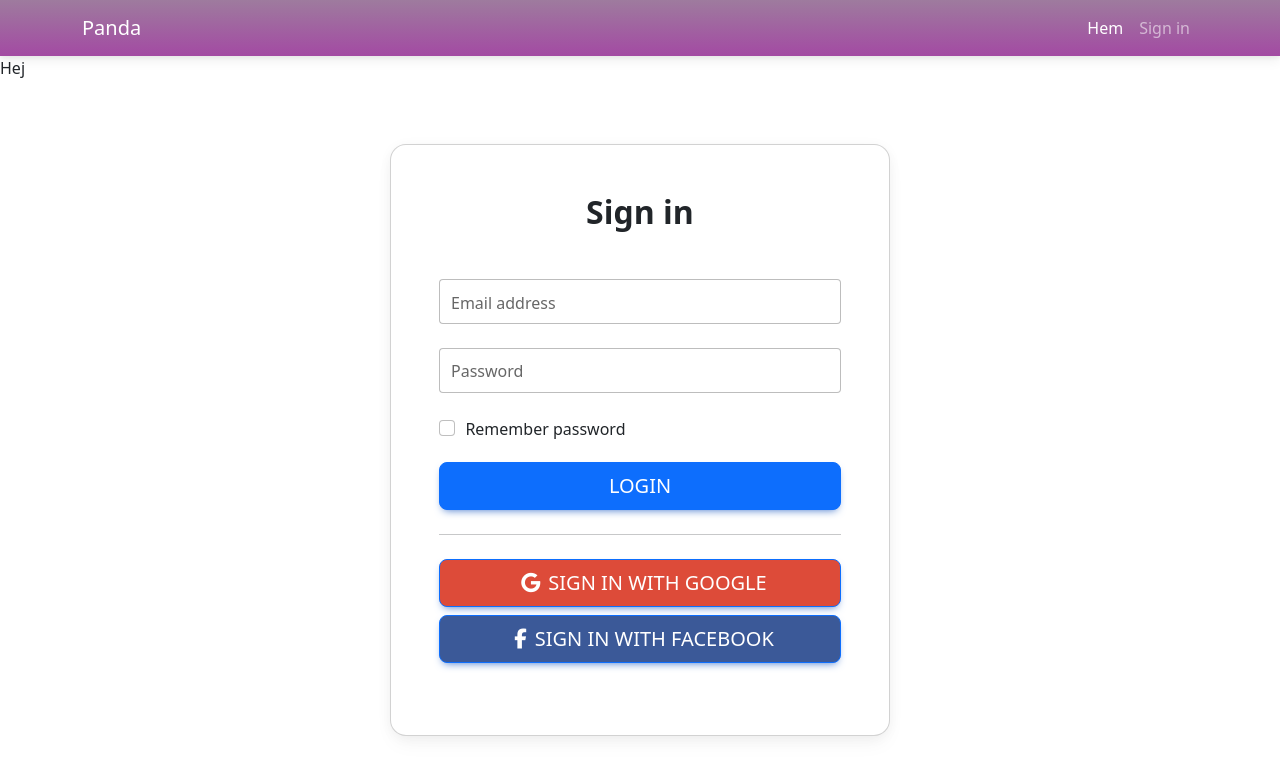
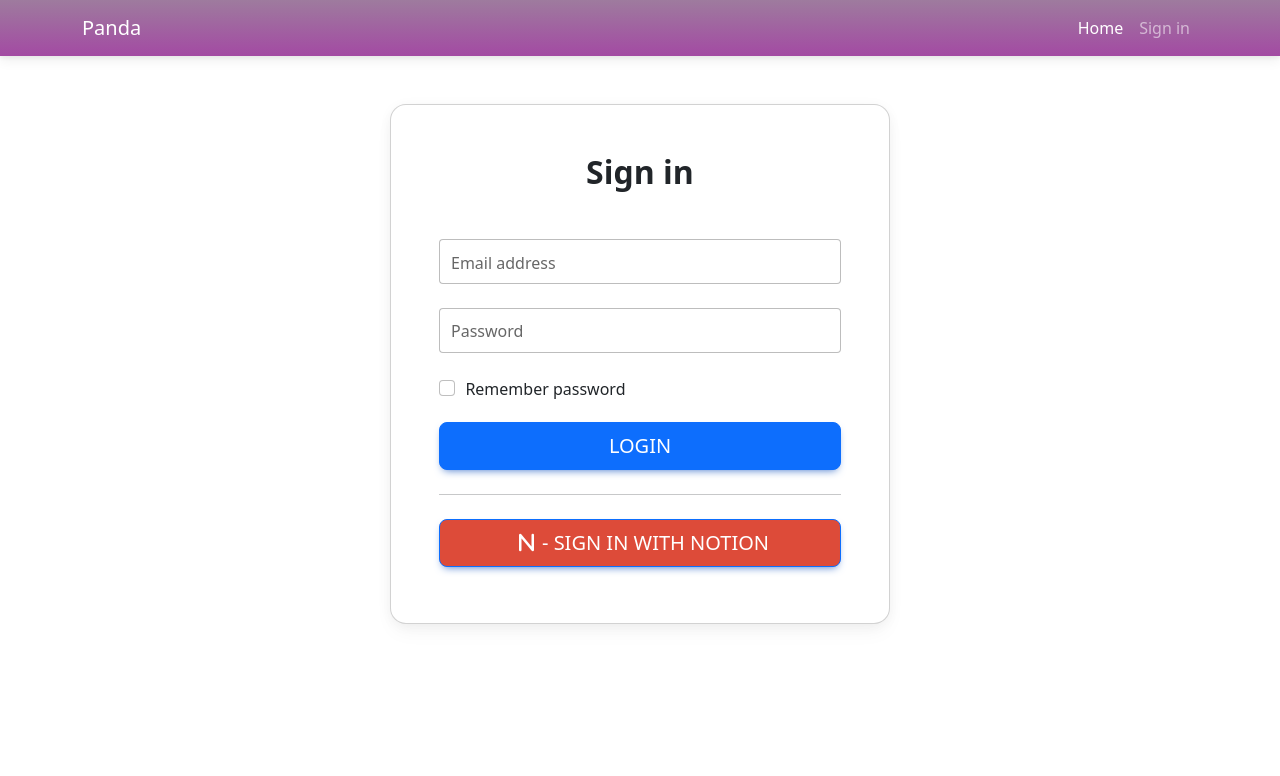
Before and after one commit to peembee/Panda, a React (Create React App) app: page / in a window 1280 px wide. Shown: the top 776 px of the page. Built offline with nearby package versions, Linux system fonts and the light colour scheme.

Commit message:
minor updates for signIn modal

```diff
--- a/src/App.js
+++ b/src/App.js
@@ -3,22 +3,38 @@ import { NavbarComponent } from './components/Navbar';
 import { HomeComponent } from './components/Home';
 import { SignInCompoment } from './components/SignIn';
 import { BrowserRouter as Router, Route, Routes } from  "react-router-dom";
+import "./Css/style.css";
 
+let signedIn = false;
 
 function App() {
+  if(signedIn === true){
+
     return (
       <div>
         <div>
         <Router>
         <NavbarComponent/>
           <Routes>
-          <Route path="/" element={<HomeComponent/>} />
+          <Route path="./Home" element={<HomeComponent/>} />
           </Routes>
         </Router>
+        <HomeComponent/>
         </div>
+      </div>
+    );
+  }
+  else{
+    return (
+      <div>
+      <Router>
+      <NavbarComponent/>
+      </Router>
       <SignInCompoment/>
       </div>
+
     );
+  }
 
 }
 
--- /dev/null
+++ b/src/Css/style.css
@@ -0,0 +1,4 @@
+.background{
+    background-color: linear-gradient(#e66465, #9198e5);
+
+}
--- a/src/components/Home.js
+++ b/src/components/Home.js
@@ -3,7 +3,7 @@ import React from "react";
 export const HomeComponent = () => {
     return(
         <div>
-            <p>Hej</p>
+            <h1>Homepage</h1>
         </div>
 
     )
--- a/src/components/Navbar.js
+++ b/src/components/Navbar.js
@@ -13,7 +13,7 @@ export const NavbarComponent = (props) => {
           <Navbar.Toggle aria-controls="basic-navbar-nav" />
           <Navbar.Collapse id="basic-navbar-nav">
             <Nav className="ms-auto">
-              <Nav.Link as={NavLink} to="/">Hem</Nav.Link>
+              <Nav.Link as={NavLink} to="/">Home</Nav.Link>
               <Nav.Link as={NavLink} to="/logga-in">Sign in</Nav.Link>
             </Nav>
           </Navbar.Collapse>
--- a/src/components/SignIn.js
+++ b/src/components/SignIn.js
@@ -15,43 +15,27 @@ from 'mdb-react-ui-kit';
 export function SignInCompoment() {
   return (
     <MDBContainer fluid>
-
       <MDBRow className='d-flex justify-content-center align-items-center h-100'>
         <MDBCol col='12'>
-
           <MDBCard className='bg-white my-5 mx-auto' style={{borderRadius: '1rem', maxWidth: '500px'}}>
             <MDBCardBody className='p-5 w-100 d-flex flex-column'>
-
                 <h2 className="fw-bold mb-2 text-center">Sign in</h2>
                 <p className="text-white-50 mb-3">Please enter your login and password!</p>
-
                       <MDBInput wrapperClass='mb-4 w-100' label='Email address' id='formControlLg' type='email' size="lg"/>
                       <MDBInput wrapperClass='mb-4 w-100' label='Password' id='formControlLg' type='password' size="lg"/>
-
                       <MDBCheckbox name='flexCheck' id='flexCheckDefault' className='mb-4' label='Remember password' />
-
                       <MDBBtn size='lg'>
                         Login
                       </MDBBtn>
-
                       <hr className="my-4" />
-
                       <MDBBtn className="mb-2 w-100" size="lg" style={{backgroundColor: '#dd4b39'}}>
-                <MDBIcon fab icon="google" className="mx-2"/>
-                Sign in with google
+                        <MDBIcon fab icon="fa-duotone fa-n" className="mx-2"/>
+                        - Sign in with Notion
                       </MDBBtn>
-
-              <MDBBtn className="mb-4 w-100" size="lg" style={{backgroundColor: '#3b5998'}}>
-                <MDBIcon fab icon="facebook-f" className="mx-2"/>
-                Sign in with facebook
-              </MDBBtn>
-
             </MDBCardBody>
           </MDBCard>
-
         </MDBCol>
       </MDBRow>
-
     </MDBContainer>
   );
 }
```
Lines whose indentation alone changed are shown as unchanged.
